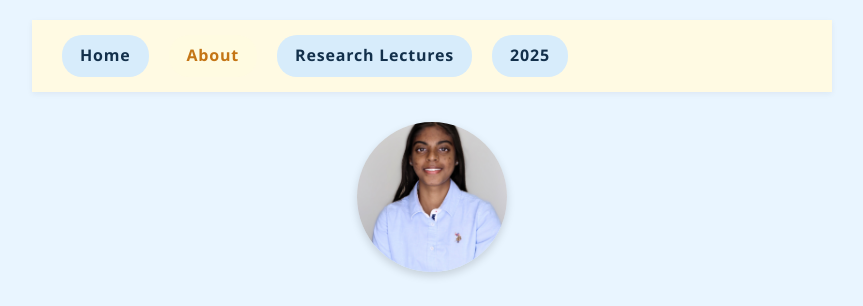
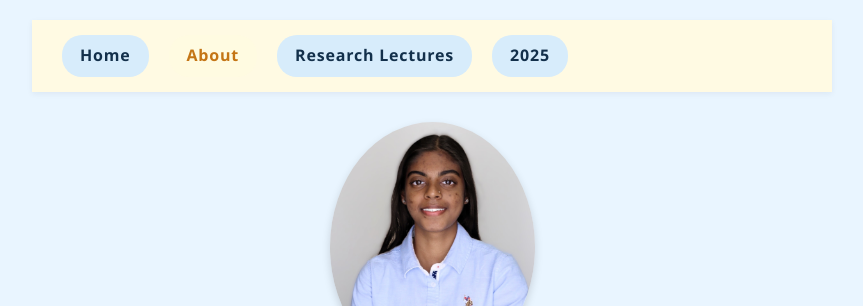
Before and after one commit to nishthephysicsfish/ssip, a plain HTML site: page about.html in a window 1280 px wide. Shown: the top 306 px of the page, without its empty margins (208-1071 px from the left). Drawn offline with Linux system fonts and the light colour scheme.

Commit message:
Update about.html

```diff
--- a/about.html
+++ b/about.html
@@ -44,8 +44,8 @@
       margin-bottom: 30px;
     }
     .headshot-container img {
-      width: 150px;
-      height: 150px;
+      width: 205px;
+      height: 250px;
       object-fit: cover; /* fill circle and crop as needed */
       border-radius: 50%; /* circular shape */
       box-shadow: 0 4px 8px rgba(0,0,0,0.15);
```
